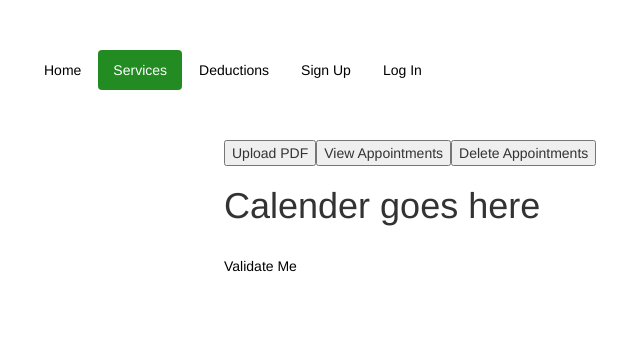
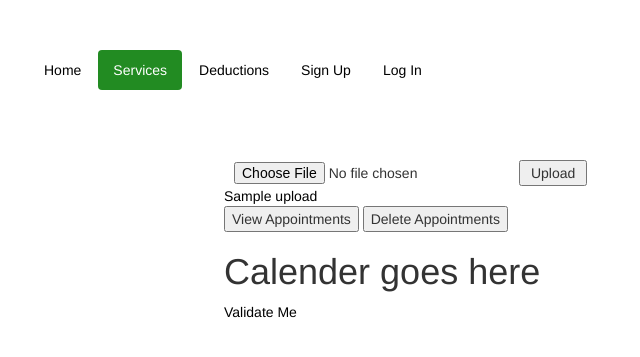
Before and after one commit to sbkohel/fvtaxprep, a PHP site: page /employeemain.php in a window 1280 px wide. Shown: the top 357 px of the page, without its empty margins (41-681 px from the left). Run offline with PHP 8.4, Linux system fonts and the light colour scheme; tables that the repository leaves empty or names only in its code hold one stand-in row (values such as "Sample post").

Commit message:
upload file and download file work in progress

```diff
--- a/employeemain.php
+++ b/employeemain.php
@@ -22,15 +22,33 @@
         <div class="row">
             <div class = "col-lg-8 col-lg-offset-2 deduction">
                 <table class="table table-bordered table-striped">
-                  <tr><button id = "upload">Upload PDF</button></tr>
+                  <tr>
+			<form action="upload.php" method="post" enctype="multipart/form-data">
+				<table width="350" border="0" cellpadding="1" cellspacing="1" class="box">
+					<tr>
+						<td width="246">
+							<input type="hidden" name="MAX_FILE_SIZE" value="2000000">
+							<input name="userfile" type="file" id="userfile">
+						</td>
+						<td width="80"><input name="upload" type="submit" class="box" id="upload" value=" Upload "></td>
+					</tr>
+				</table>
+			</form>
+			<?php
+			$db = new PDO("mysql:dbname=vanlab18;host=localhost","vanlab18","Mountain123");
+			$result = $db->query("SELECT id, name FROM upload");
+			foreach($result as $row){
+					$ran = $row['id'];
+					$name = $row['name'];
+					print "<a href=\"download.php?id=". $ran ."\">" . $name . "</a><br/>";
+				}
+			?>
+                  </tr>
                   <tr><button id = "appointments">View Appointments</button></tr>
                   <tr><button id = "delete">Delete Appointments</button> </tr>
                     <h1>
                     Calender goes here
                     </h1>
-<?php
-
-?>
                 </table>
             <div>
         </div>
@@ -39,6 +57,5 @@
         </p>
 	</div>
 	<script src=>"js/bootstrap.min.js"></script>
-
 </body>
 </html>
```
